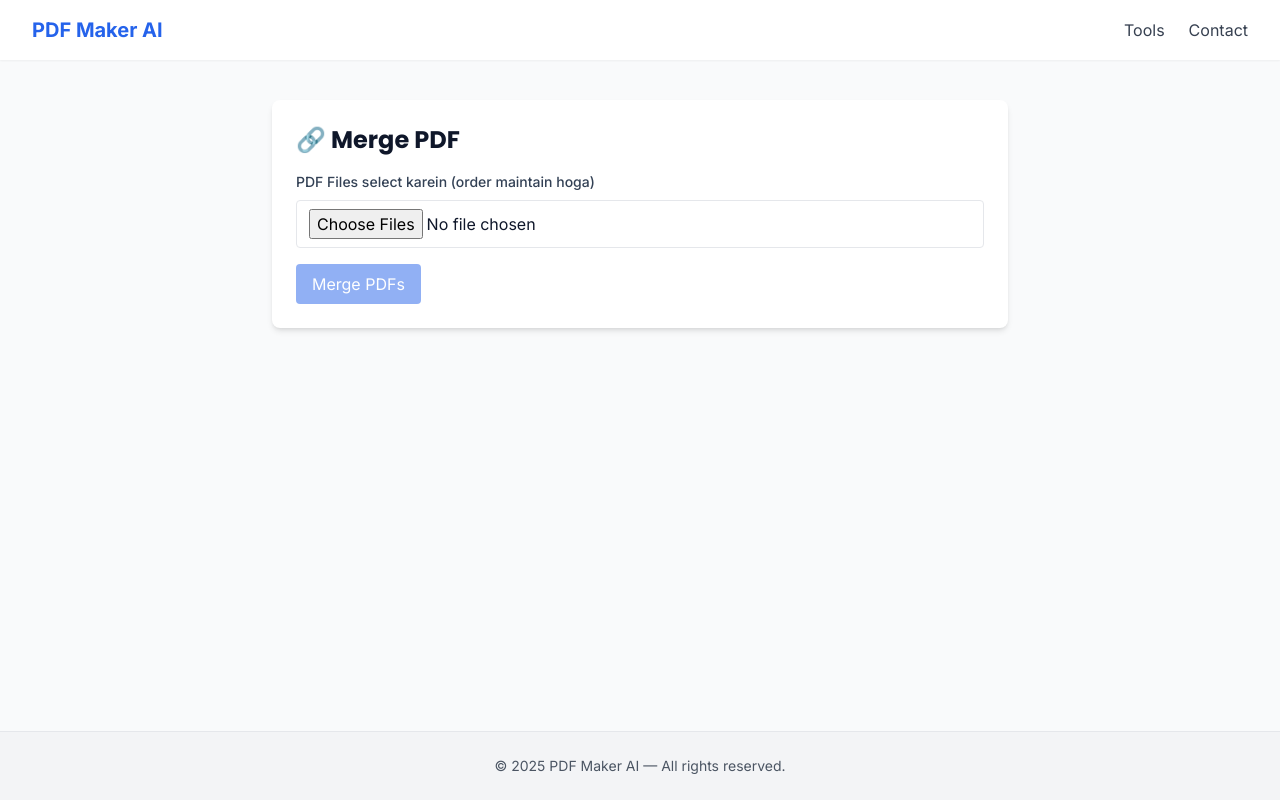
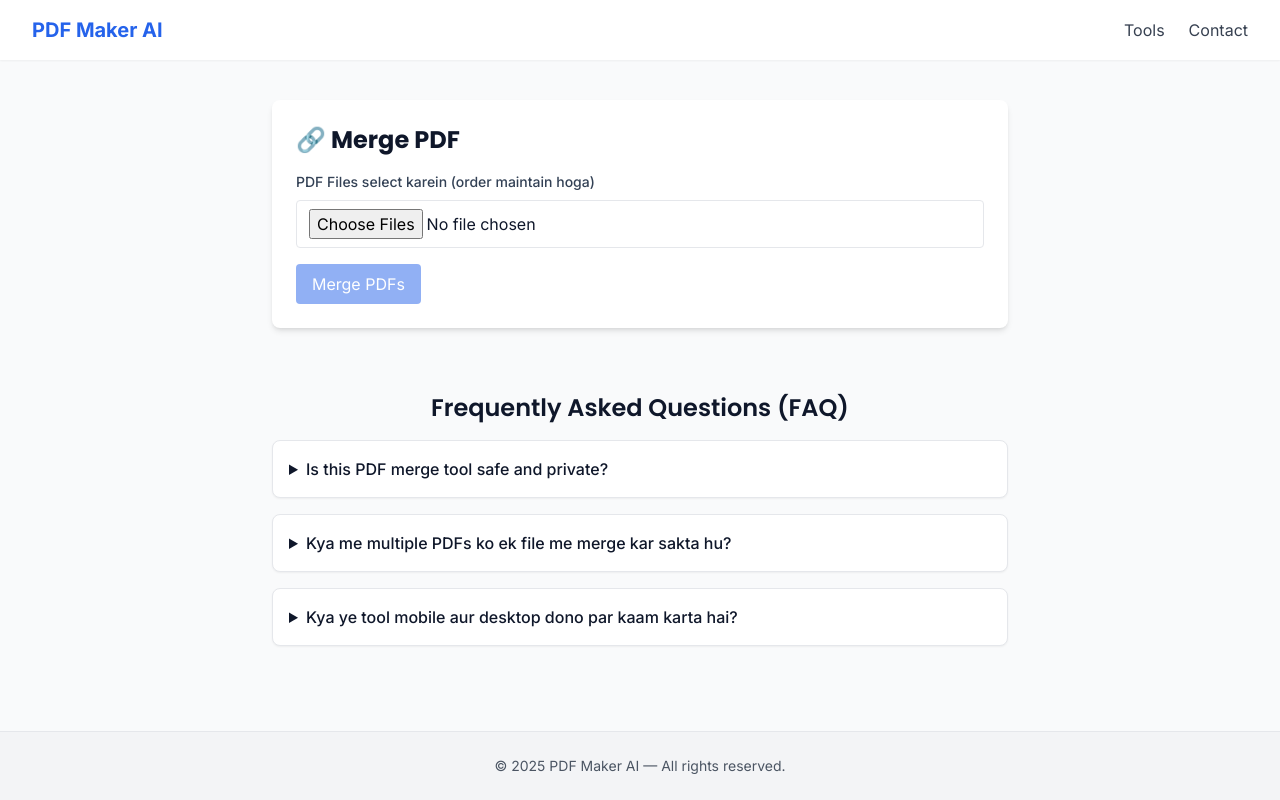
Before and after one commit to studybuild576-commits/my-tool-website, a Next.js app: page /pdf-merge in a window 1280 px wide. Built offline with nearby package versions, Linux system fonts and the light colour scheme.

Commit message:
Update page.tsx

```diff
--- a/app/pdf-merge/page.tsx
+++ b/app/pdf-merge/page.tsx
@@ -5,7 +5,7 @@ import PDFMergeTool from "@/components/PDFMergeTool";
 export const metadata: Metadata = {
   title: "Merge PDF — Multiple PDFs ko ek PDF me jodo (Free, Private)",
   description:
-    "Multiple PDF files ko order ke saath ek single PDF me merge karein — fast, in‑browser, bina upload, bilkul private.",
+    "Multiple PDF files ko order ke saath ek single PDF me merge karein — fast, in-browser, bina upload, bilkul private.",
   keywords: [
     "merge pdf","combine pdf","pdf merge online","multiple pdf to single pdf",
     "join pdf","append pdf pages","reorder pdf pages","client side pdf merge",
@@ -13,7 +13,8 @@ export const metadata: Metadata = {
     "download merged pdf","privacy first pdf","no upload pdf merge","drag drop pdf",
     "pdf tools online","pdfmakerai pdf merge","seo metadata","json-ld software app",
     "core web vitals","lighthouse friendly","a11y friendly","order preservation",
-    "memory safe blob","object url cleanup"
+    "memory safe blob","object url cleanup","merge pdf free tool",
+    "merge pdf hindi","pdf joiner online","merge pdf secure"
   ],
   alternates: { canonical: "https://pdfmakerai.shop/pdf-merge" },
   robots: { index: true, follow: true },
@@ -24,17 +25,18 @@ export const metadata: Metadata = {
     description:
       "Multiple PDFs ko ek hi PDF me jodo — reorder, merge, download. Saari processing browser me.",
     images: [{ url: "/og-image.png", width: 1200, height: 630 }],
-    siteName: "PDF Maker AI"
+    siteName: "PDF Maker AI",
   },
   twitter: {
     card: "summary_large_image",
     title: "Merge PDF — Free, Private",
-    description: "In‑browser PDF merge with order control. No uploads.",
-    images: ["/og-image.png"]
-  }
+    description: "In-browser PDF merge with order control. No uploads.",
+    images: ["/og-image.png"],
+  },
 };
 
 export default function Page() {
+  // ✅ SoftwareApplication Schema
   const appLd = {
     "@context": "https://schema.org",
     "@type": "SoftwareApplication",
@@ -47,17 +49,104 @@ export default function Page() {
     featureList: [
       "Merge multiple PDFs",
       "Keep page order",
-      "In‑browser, private"
-    ]
+      "In-browser, private",
+    ],
+    publisher: {
+      "@type": "Organization",
+      name: "PDF Maker AI",
+      url: "https://pdfmakerai.shop",
+    },
   };
 
+  // ✅ FAQ Schema (Google Rich Snippet Ready)
+  const faqLd = {
+    "@context": "https://schema.org",
+    "@type": "FAQPage",
+    mainEntity: [
+      {
+        "@type": "Question",
+        name: "Is this PDF merge tool safe and private?",
+        acceptedAnswer: {
+          "@type": "Answer",
+          text: "Yes, saara merging process aapke browser me hota hai. Koi upload server pe nahi hoti — 100% private aur secure.",
+        },
+      },
+      {
+        "@type": "Question",
+        name: "Kya me multiple PDFs ko ek file me merge kar sakta hu?",
+        acceptedAnswer: {
+          "@type": "Answer",
+          text: "Bilkul! Aap chahe jitni bhi PDF files ho, unhe order ke saath ek hi PDF me merge kar sakte hain.",
+        },
+      },
+      {
+        "@type": "Question",
+        name: "Kya ye tool mobile aur desktop dono par kaam karta hai?",
+        acceptedAnswer: {
+          "@type": "Answer",
+          text: "Haan, ye tool sabhi modern browsers (mobile aur desktop) me smoothly kaam karta hai.",
+        },
+      },
+    ],
+  };
+
+  // ✅ Render Page
   return (
     <main className="max-w-3xl mx-auto px-4 py-10">
+      {/* JSON-LD Scripts */}
       <script
         type="application/ld+json"
-        dangerouslySetInnerHTML={{ __html: JSON.stringify(appLd).replace(/</g, "\\u003c") }}
+        dangerouslySetInnerHTML={{
+          __html: JSON.stringify(appLd).replace(/</g, "\\u003c"),
+        }}
       />
+      <script
+        type="application/ld+json"
+        dangerouslySetInnerHTML={{
+          __html: JSON.stringify(faqLd).replace(/</g, "\\u003c"),
+        }}
+      />
+
+      {/* Tool Component */}
       <PDFMergeTool />
+
+      {/* FAQ Section UI */}
+      <section className="mt-16">
+        <h2 className="text-2xl font-semibold mb-4 text-center">
+          Frequently Asked Questions (FAQ)
+        </h2>
+        <div className="space-y-4">
+          <details className="border rounded-lg p-4 bg-white shadow-sm">
+            <summary className="font-medium cursor-pointer">
+              Is this PDF merge tool safe and private?
+            </summary>
+            <p className="mt-2 text-gray-700">
+              Yes, saara merging process aapke browser me hota hai. Koi upload
+              server pe nahi hoti — 100% private aur secure.
+            </p>
+          </details>
+
+          <details className="border rounded-lg p-4 bg-white shadow-sm">
+            <summary className="font-medium cursor-pointer">
+              Kya me multiple PDFs ko ek file me merge kar sakta hu?
+            </summary>
+            <p className="mt-2 text-gray-700">
+              Bilkul! Aap chahe jitni bhi PDF files ho, unhe order ke saath ek
+              hi PDF me merge kar sakte hain.
+            </p>
+          </details>
+
+          <details className="border rounded-lg p-4 bg-white shadow-sm">
+            <summary className="font-medium cursor-pointer">
+              Kya ye tool mobile aur desktop dono par kaam karta hai?
+            </summary>
+            <p className="mt-2 text-gray-700">
+              Haan, ye tool sabhi modern browsers (mobile aur desktop) me
+              smoothly kaam karta hai.
+            </p>
+          </details>
+        </div>
+      </section>
     </main>
   );
 }
```
